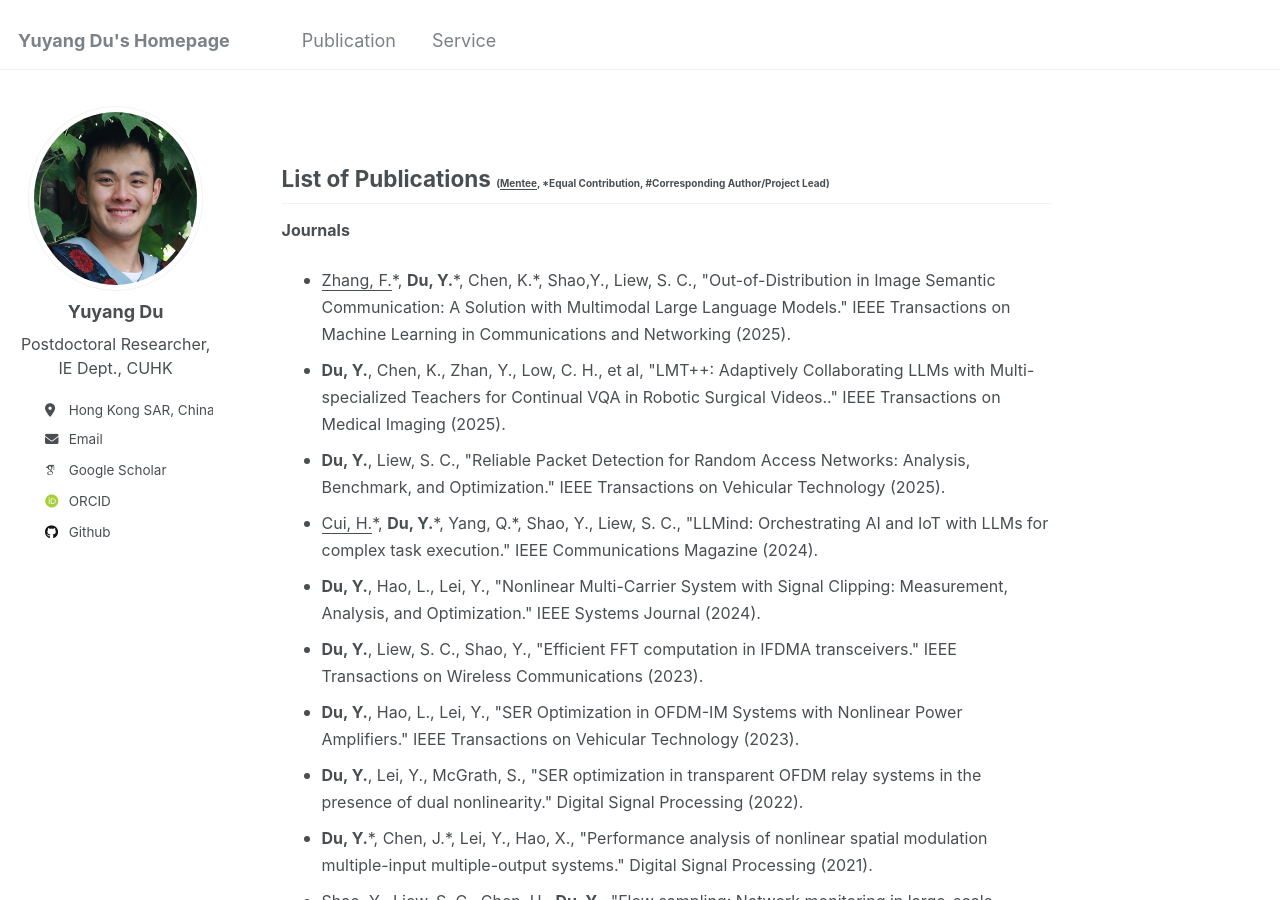
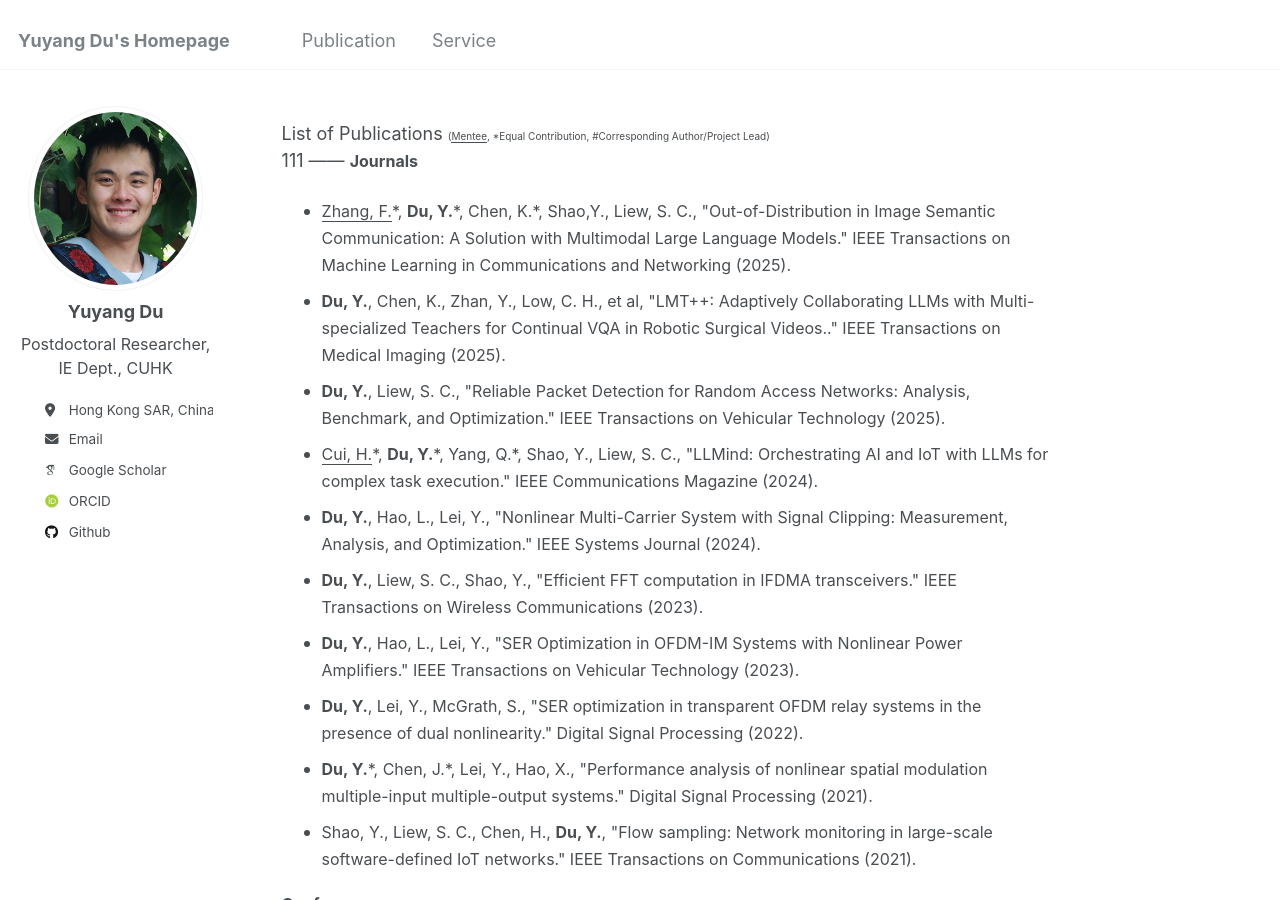
Before and after one commit to yuyangdu01/yuyangdu01.github.io, a Jekyll site: the page built from _pages/markdown.md, in a window 1280 px wide and 900 px high. Built offline with Jekyll 4.4.1, drawn with Linux system fonts in a browser that asks for light colours; some web fonts are replaced.

Commit message:
Update markdown.md

```diff
--- a/_pages/markdown.md
+++ b/_pages/markdown.md
@@ -7,6 +7,8 @@ redirect_from:
   - /markdown.html
 ---
 List of Publications <font size=3></font><font size=1>(<u>Mentee</u>, *Equal Contribution, #Corresponding Author/Project Lead)</font>
+<br>
+111
 ------
 **<font size=3>Journals</font>** <br>
 * <font size=3><u>Zhang, F.</u>*, <b>Du, Y.</b>*, Chen, K.*, Shao,Y., Liew, S. C., "Out-of-Distribution in Image Semantic Communication: A Solution with Multimodal Large Language Models." IEEE Transactions on Machine Learning in Communications and Networking (2025).</font>
```
